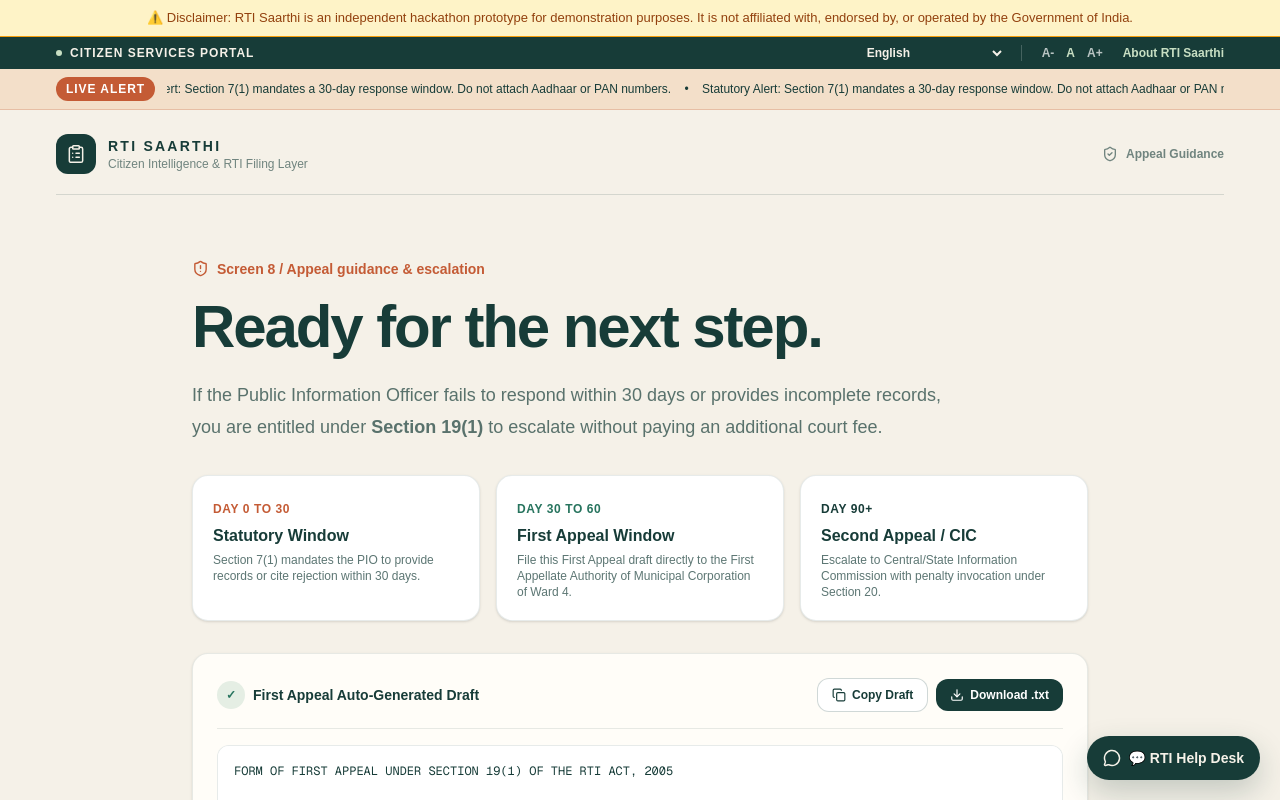
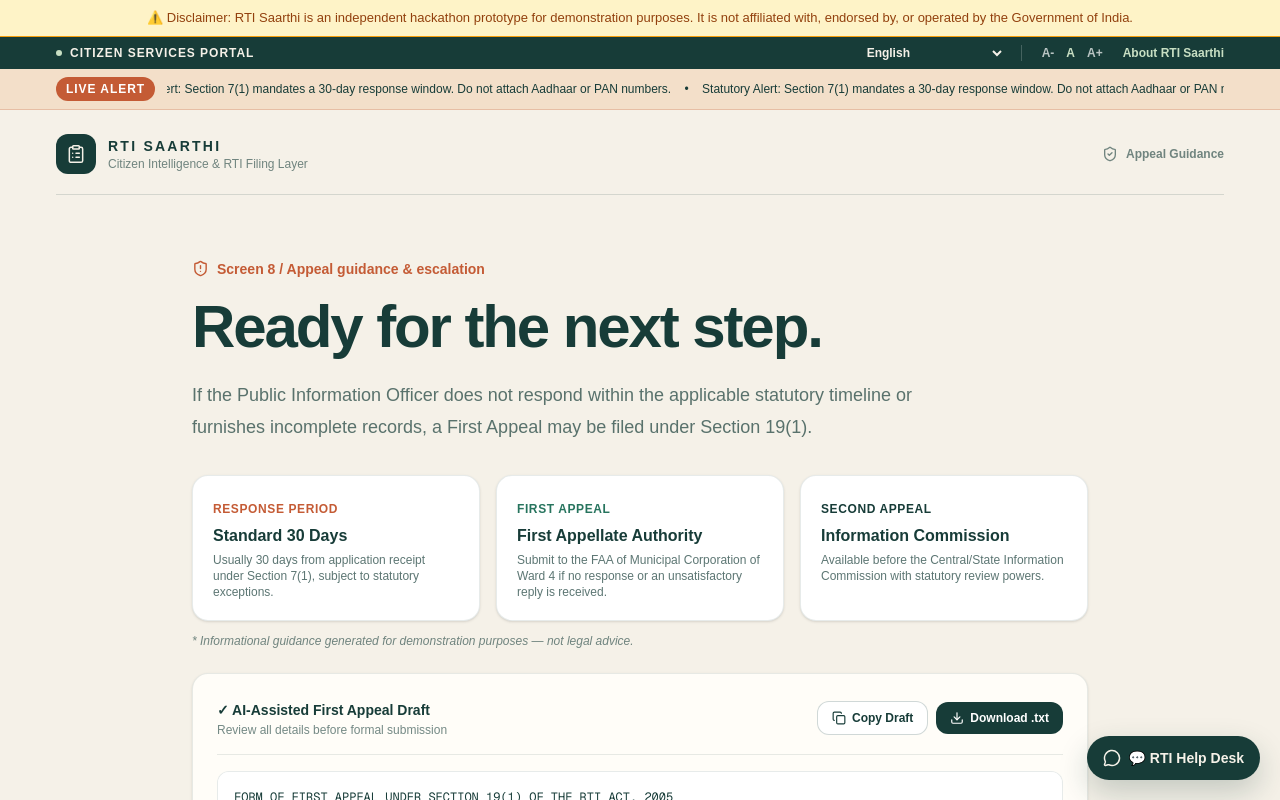
Before and after one commit to mohit-saini-dev/RTI-Saarthi, a Next.js app: page /appeal in a window 1280 px wide. Shown: the top 800 px of the page. Built offline with nearby package versions, Linux system fonts and the light colour scheme.

Commit message:
fix: calibrate legal wording, add safety disclaimer, and ensure dynamic authority on appeal screen

```diff
--- a/src/app/appeal/page.tsx
+++ b/src/app/appeal/page.tsx
@@ -2,7 +2,7 @@
 
 import { useEffect, useState } from "react";
 import Link from "next/link";
-import { ArrowLeft, Check, ClipboardList, Copy, Download, HelpCircle, ShieldAlert, ShieldCheck } from "lucide-react";
+import { ArrowLeft, Check, ClipboardList, Copy, Download, ShieldAlert, ShieldCheck } from "lucide-react";
 import { type RtiState } from "@/src/lib/types";
 import { readRtiState } from "@/src/lib/client-state";
 
@@ -14,19 +14,20 @@
     setState(readRtiState());
   }, []);
 
-  const publicAuthority = state?.publicAuthority || "Department of Forests & Wildlife";
-  const question = state?.question || "How many trees did the forest department cut in 2023?";
+  const publicAuthority = state?.publicAuthority || "Designated Public Authority";
+  const question = state?.question || "Requested RTI Query";
   const requests =
     state?.restructuredRequests && state.restructuredRequests.length > 0
       ? state.restructuredRequests
       : [
-          "Certified copy of official permission/sanction orders issued for felling trees during the year 2023.",
-          "Total official count and species breakdown of trees cut by or under approval of the Forest Department in 2023.",
-          "Certified copy of the compensatory afforestation plan and sapling plantation audit register for 2023.",
-          "Inspection reports and contractor execution logs relating to tree clearance projects in 2023.",
+          "Certified copy of official permission/sanction orders.",
+          "Total official count and breakdown records.",
+          "Certified copy of execution and audit registers.",
+          "Inspection reports and contractor execution logs.",
         ];
 
   const appealDraft = `FORM OF FIRST APPEAL UNDER SECTION 19(1) OF THE RTI ACT, 2005
+[DEMO / PROTOTYPE DRAFT — REVIEW DETAILS BEFORE SUBMITTING]
 
 To,
 The First Appellate Authority (FAA),
@@ -35,6 +36,7 @@
 Subject: First Appeal under Section 19(1) of the RTI Act, 2005 against non-furnishing of information / unsatisfactory response.
 
 Ref: Original RTI Application concerning "${question}"
+Demo Registration Reference: RTI/${new Date().getFullYear()}/009142
 
 Respected Authority,
 
@@ -47,20 +49,18 @@
    Designation: Public Information Officer
    Public Authority: ${publicAuthority}
 
-3. Date of filing original RTI Application: [DD/MM/YYYY] (Registration No: RTI/${new Date().getFullYear()}/009142)
+3. Timeline & Brief Facts:
+   The appellant submitted an RTI request seeking public records. As the applicable response period (usually 30 days under Section 7(1)) has elapsed without complete records / response provided was unsatisfactory, this appeal is preferred.
 
-4. Brief Facts leading to this Appeal:
-   The appellant filed an RTI application seeking official records. More than 30 days have elapsed since the receipt of the application, and no response has been received / the response provided was incomplete and misleading.
-
-5. Information Requested in Original Application:
+4. Public Records Requested:
 ${requests.map((req, i) => `   ${i + 1}. ${req}`).join("\n")}
 
-6. Grounds for Appeal:
-   a) Non-adherence to the mandatory 30-day timeline prescribed under Section 7(1) of the RTI Act, 2005.
-   b) Information sought relates to public records maintained under Section 2(f) and does not attract any exemption under Section 8(1).
+5. Grounds for Appeal:
+   a) Non-receipt of requested information within the standard statutory period.
+   b) Information sought pertains to accessible public records under Section 2(f) not covered by Section 8 exemptions.
 
-7. Relief Sought:
-   The appellant requests the First Appellate Authority to direct the PIO to provide certified copies of all requested records immediately free of charge under Section 7(6).
+6. Relief Sought:
+   The appellant requests the First Appellate Authority to direct the PIO to provide certified copies of all requested records without further delay.
 
 Place: _________________
 Date:  _________________
@@ -92,7 +92,7 @@
   return (
     <main className="min-h-screen bg-[#f5f1e8] text-[#173c38]">
       <div className="mx-auto flex min-h-screen w-full max-w-7xl flex-col px-6 py-6 sm:px-10 lg:px-14">
-        {/* Portal Header */}
+        {/* Header */}
         <header className="flex items-center justify-between border-b border-[#173c38]/15 pb-5">
           <Link href="/" className="flex items-center gap-3">
             <div className="flex size-10 items-center justify-center rounded-xl bg-[#173c38] text-[#f5f1e8]">
@@ -109,7 +109,7 @@
           </div>
         </header>
 
-        {/* Main Content */}
+        {/* Content */}
         <section className="mx-auto flex w-full max-w-4xl flex-1 flex-col justify-center py-12 lg:py-16">
           <div className="mb-4 flex items-center gap-2 text-sm font-semibold text-[#c45b35]">
             <ShieldAlert size={17} />
@@ -120,36 +120,38 @@
             Ready for the next step.
           </h1>
           <p className="mt-5 max-w-3xl text-lg leading-8 text-[#173c38]/70">
-            If the Public Information Officer fails to respond within 30 days or provides incomplete records, you are entitled under <strong>Section 19(1)</strong> to escalate without paying an additional court fee.
+            If the Public Information Officer does not respond within the applicable statutory timeline or furnishes incomplete records, a First Appeal may be filed under Section 19(1).
           </p>
 
-          {/* Timeline Guidance Strip */}
+          {/* Calibrated Guidance Timeline */}
           <div className="mt-8 grid gap-4 sm:grid-cols-3">
             <div className="rounded-2xl border border-[#173c38]/10 bg-white p-5 shadow-sm">
-              <span className="text-xs font-bold uppercase tracking-wider text-[#c45b35]">Day 0 to 30</span>
-              <h4 className="mt-1 text-base font-bold">Statutory Window</h4>
-              <p className="mt-1 text-xs text-[#173c38]/70">Section 7(1) mandates the PIO to provide records or cite rejection within 30 days.</p>
+              <span className="text-xs font-bold uppercase tracking-wider text-[#c45b35]">Response Period</span>
+              <h4 className="mt-1 text-base font-bold">Standard 30 Days</h4>
+              <p className="mt-1 text-xs text-[#173c38]/70">Usually 30 days from application receipt under Section 7(1), subject to statutory exceptions.</p>
             </div>
             <div className="rounded-2xl border border-[#173c38]/10 bg-white p-5 shadow-sm">
-              <span className="text-xs font-bold uppercase tracking-wider text-[#27745e]">Day 30 to 60</span>
-              <h4 className="mt-1 text-base font-bold">First Appeal Window</h4>
-              <p className="mt-1 text-xs text-[#173c38]/70">File this First Appeal draft directly to the First Appellate Authority of {publicAuthority}.</p>
+              <span className="text-xs font-bold uppercase tracking-wider text-[#27745e]">First Appeal</span>
+              <h4 className="mt-1 text-base font-bold">First Appellate Authority</h4>
+              <p className="mt-1 text-xs text-[#173c38]/70">Submit to the FAA of {publicAuthority} if no response or an unsatisfactory reply is received.</p>
             </div>
             <div className="rounded-2xl border border-[#173c38]/10 bg-white p-5 shadow-sm">
-              <span className="text-xs font-bold uppercase tracking-wider text-[#173c38]">Day 90+</span>
-              <h4 className="mt-1 text-base font-bold">Second Appeal / CIC</h4>
-              <p className="mt-1 text-xs text-[#173c38]/70">Escalate to Central/State Information Commission with penalty invocation under Section 20.</p>
+              <span className="text-xs font-bold uppercase tracking-wider text-[#173c38]">Second Appeal</span>
+              <h4 className="mt-1 text-base font-bold">Information Commission</h4>
+              <p className="mt-1 text-xs text-[#173c38]/70">Available before the Central/State Information Commission with statutory review powers.</p>
             </div>
           </div>
 
-          {/* Editable / Printable Appeal Draft Box */}
-          <div className="mt-8 rounded-2xl border border-[#173c38]/10 bg-[#fffdf8] p-6 shadow-sm">
+          <p className="mt-3 text-xs italic text-[#173c38]/60">
+            * Informational guidance generated for demonstration purposes — not legal advice.
+          </p>
+
+          {/* AI-Assisted Draft Box */}
+          <div className="mt-6 rounded-2xl border border-[#173c38]/10 bg-[#fffdf8] p-6 shadow-sm">
             <div className="flex flex-wrap items-center justify-between gap-3 border-b border-[#173c38]/10 pb-4">
-              <div className="flex items-center gap-2">
-                <span className="flex size-7 items-center justify-center rounded-full bg-[#e5eee4] text-xs font-bold text-[#27745e]">
-                  ✓
-                </span>
-                <span className="text-sm font-bold text-[#173c38]">First Appeal Auto-Generated Draft</span>
+              <div>
+                <span className="text-sm font-bold text-[#173c38]">✓ AI-Assisted First Appeal Draft</span>
+                <p className="text-xs text-[#173c38]/60">Review all details before formal submission</p>
               </div>
 
               <div className="flex items-center gap-2">
@@ -179,7 +181,7 @@
             />
           </div>
 
-          {/* Footer Navigation */}
+          {/* Navigation */}
           <div className="mt-10 flex flex-col items-center justify-between gap-4 sm:flex-row">
             <Link
               href="/review"
```
